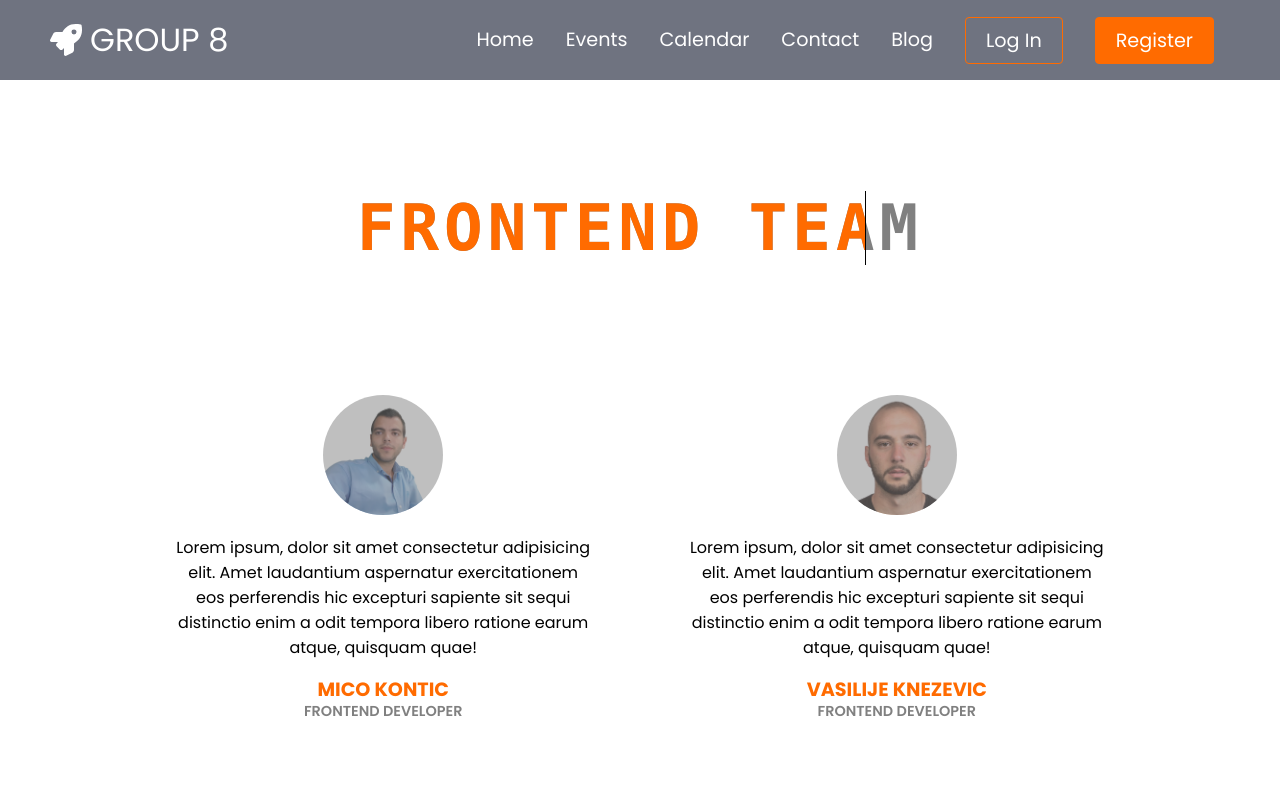
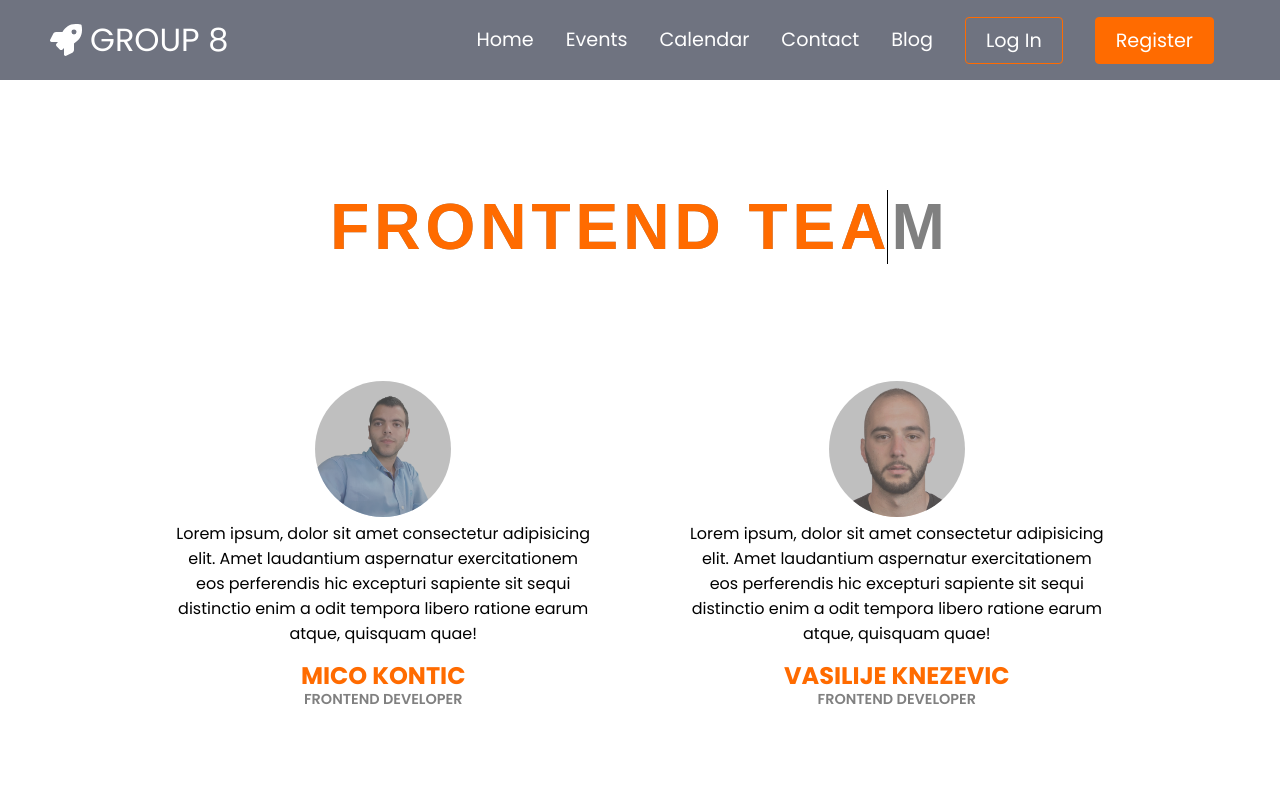
Before and after one commit to micokontic/react-final-task, a React (Create React App) app: page /frontEndTeam in a window 1280 px wide. Shown: the top 800 px of the page. Built offline with nearby package versions, Linux system fonts and the light colour scheme; no server answers; what react-google-maps would draw is missing.

Commit message:
Frontend team page added

```diff
--- a/src/components/pages/AboutUs/FrontEnd.js
+++ b/src/components/pages/AboutUs/FrontEnd.js
@@ -21,7 +21,7 @@
                 excepturi sapiente sit sequi distinctio enim a odit tempora
                 libero ratione earum atque, quisquam quae!
               </p>
-              <h4>
+              <h4 aboutUs-name>
                 Mico Kontic <br />
                 <span>Frontend Developer</span>
               </h4>
@@ -38,7 +38,7 @@
                 excepturi sapiente sit sequi distinctio enim a odit tempora
                 libero ratione earum atque, quisquam quae!
               </p>
-              <h4>
+              <h4 aboutUs-name>
                 Vasilije Knezevic <br />
                 <span>Frontend Developer</span>
               </h4>
--- a/src/components/pages/AboutUs/Teams.css
+++ b/src/components/pages/AboutUs/Teams.css
@@ -3,6 +3,7 @@
   --blueMain: #ff6b00;
   --blueMilky: #d6ecf6;
 }
+@import url("https://fonts.googleapis.com/css2?family=Questrial&display=swap");
 
 .aboutUs-main {
   display: flex;
@@ -12,20 +13,21 @@
   min-height: 100vh;
   /*   background: url(./Images/aboutUsBck.jpg);
  */
+  font-family: "Questrial", sans-serif;
   background-position: center;
   background-size: cover;
   background-repeat: no-repeat;
 }
 
 .aboutUs-animatedTitle {
-  margin: 3rem 0;
+  margin: 2.2rem 0;
   display: flex;
   align-items: center;
   justify-content: center;
 }
 .aboutUs-animatedTitle h1 {
   text-transform: uppercase;
-  font-family: consolas;
+  font-family: "Questrial", sans-serif;
   letter-spacing: 5px;
   color: gray;
   white-space: nowrap;
@@ -70,18 +72,19 @@
   background: #fff;
 }
 .aboutUs-container .aboutUs-box:hover {
-  background: rgba(136, 132, 132, 0.801);
+  background: #635f5b96;
 }
 .aboutUs-container .aboutUs-box p {
   margin: 0;
   padding: 0;
   transition: 0.5s;
 }
+
 .aboutUs-container .aboutUs-box h4 {
   margin: 1.25rem 0 0;
   padding: 0;
   transition: 0.5s;
-  font-size: 1.2rem;
+  font-size: 1.5rem;
   color: var(--blueMain);
   font-weight: 700;
   line-height: 1.25rem;
@@ -104,14 +107,14 @@
   top: -60px;
   left: 50%;
   transform: translateX(-50%);
-  width: 7.5rem;
-  height: 7.5rem;
+  width: 8.5rem;
+  height: 8.5rem;
   border-radius: 50%;
   overflow: hidden;
 }
 .aboutUs-container .aboutUs-box .aboutUs-imgBox img {
-  width: 7.5rem;
-  height: 7.5rem;
+  width: 8.5rem;
+  height: 8.5rem;
 }
 .aboutUs-container .aboutUs-box .aboutUs-imgBox::before {
   content: "";
```
